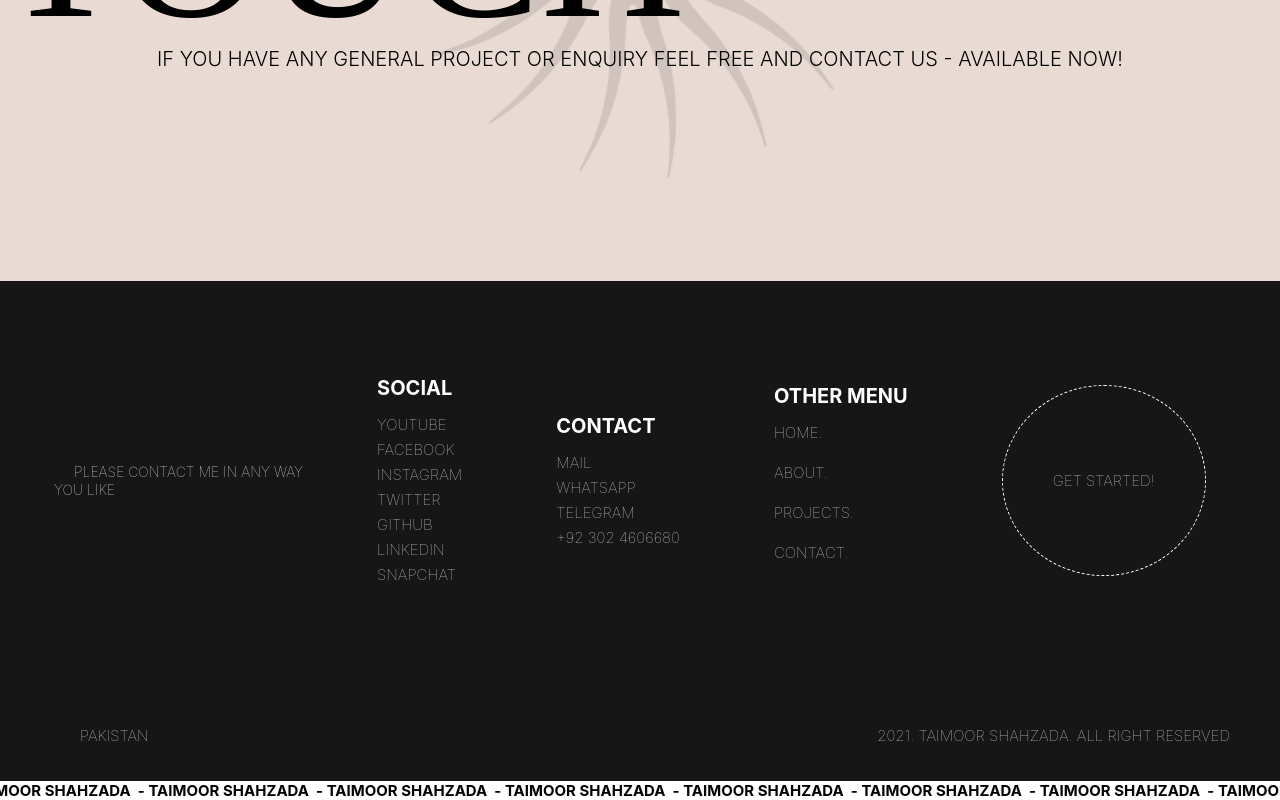
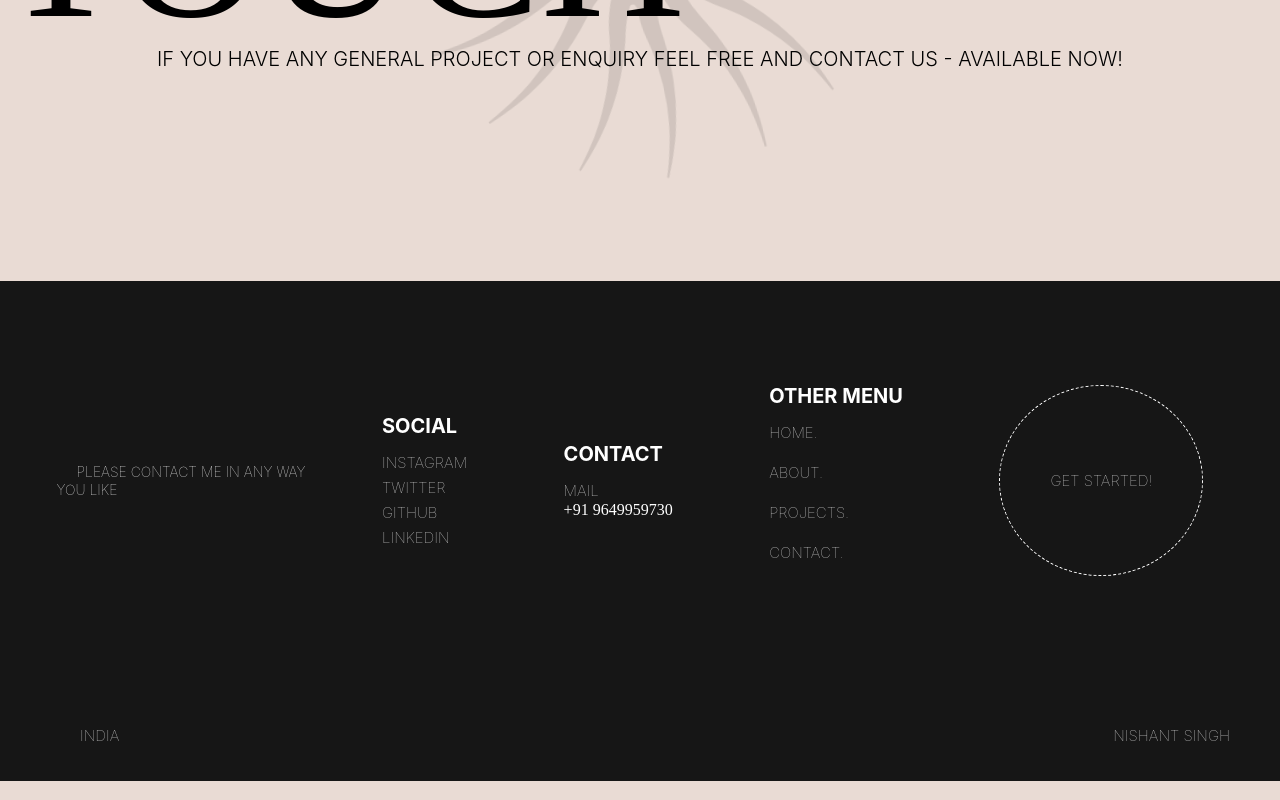
Before and after one commit to NishantSinghhhhh/portfolio-01, a React (Create React App) app: page / in a window 1280 px wide. Shown: the part 5430-6230 px from the top of the page. Built offline with nearby package versions, Linux system fonts and the light colour scheme.

Commit message:
added links will be editing projects

```diff
--- a/src/Footer/Footer.js
+++ b/src/Footer/Footer.js
@@ -15,13 +15,10 @@ function Footer() {
                            Social
                        </div>
                        <div className="social-links-items">
-                           <a href="">Youtube</a>
-                           <a href="">Facebook</a>
-                           <a href="">Instagram</a>
-                           <a href="">Twitter</a>
-                           <a href="">Github</a>
-                           <a href="">LinkedIn</a>
-                           <a href="">Snapchat</a>
+                           <a href="https://www.instagram.com/_nishant_singhh_/">Instagram</a>
+                           <a href="https://x.com/Nishant37315718?t=ihpQOy_8NvLLSuwTEOhEWQ&s=09">Twitter</a>
+                           <a href="https://github.com/NishantSinghhhhh">Github</a>
+                           <a href="https://www.linkedin.com/in/nishant-singh-8a5a00282/">LinkedIn</a>
                        </div>
                    </div>
                    <div className="social-links">
@@ -29,10 +26,8 @@ function Footer() {
                            Contact
                        </div>
                        <div className="social-links-items">
-                           <a href="">Mail</a>
-                           <a href="">Whatsapp</a>
-                           <a href="">Telegram</a>
-                           <a href="">+92 302 4606680</a>
+                       <a href="mailto:nishant.1703.developer@gmail.com?subject=Subject%20Here&body=Body%20Here">Mail</a>
+                           <>+91 9649959730</>
                        </div>
                    </div>
                    <div className="footer-menu social-links">
@@ -52,35 +47,35 @@ function Footer() {
                </div>
                <div className="footer-bottom">
                    <div className="left-footer-bottom">
-                       <p>Pakistan</p>
+                       <p>India</p>
                    </div>
                    <div className="right-footer-bottom">
-                       <p>2021. Taimoor Shahzada. ALL RIGHT RESERVED</p>
+                       <p>Nishant Singh</p>
                    </div>
                </div>
            </div>
-           <div className="footer-ticker">
-               <div className="footer-ticker-item">&nbsp; - Taimoor shahzada </div>
-               <div className="footer-ticker-item">&nbsp; - Taimoor shahzada </div>
-               <div className="footer-ticker-item">&nbsp; - Taimoor shahzada </div>
-               <div className="footer-ticker-item">&nbsp; - Taimoor shahzada </div>
-               <div className="footer-ticker-item">&nbsp; - Taimoor shahzada </div>
-               <div className="footer-ticker-item">&nbsp; - Taimoor shahzada </div>
-               <div className="footer-ticker-item">&nbsp; - Taimoor shahzada </div>
-               <div className="footer-ticker-item">&nbsp; - Taimoor shahzada </div>
-               <div className="footer-ticker-item">&nbsp; - Taimoor shahzada </div>
-               <div className="footer-ticker-item">&nbsp; - Taimoor shahzada </div>
-               <div className="footer-ticker-item">&nbsp; - Taimoor shahzada </div>
-               <div className="footer-ticker-item">&nbsp; - Taimoor shahzada </div>
-               <div className="footer-ticker-item">&nbsp; - Taimoor shahzada </div>
-               <div className="footer-ticker-item">&nbsp; - Taimoor shahzada </div>
-               <div className="footer-ticker-item">&nbsp; - Taimoor shahzada </div>
-               <div className="footer-ticker-item">&nbsp; - Taimoor shahzada </div>
-               <div className="footer-ticker-item">&nbsp; - Taimoor shahzada </div>
-               <div className="footer-ticker-item">&nbsp; - Taimoor shahzada </div>
-               <div className="footer-ticker-item">&nbsp; - Taimoor shahzada </div>
-               <div className="footer-ticker-item">&nbsp; - Taimoor shahzada </div>
-           </div>
+           {/* <div className="footer-ticker">
+               <div className="footer-ticker-item">Nishant Singh</div>
+               <div className="footer-ticker-item">Nishant Singh</div>
+               <div className="footer-ticker-item">Nishant Singh</div>
+               <div className="footer-ticker-item">Nishant Singh </div>
+               <div className="footer-ticker-item">Nishant Singh</div>
+               <div className="footer-ticker-item">Nishant Singh</div>
+               <div className="footer-ticker-item">Nishant Singh </div>
+               <div className="footer-ticker-item">Nishant Singh </div>
+               <div className="footer-ticker-item">Nishant Singh</div>
+               <div className="footer-ticker-item">Nishant Singh</div>
+               <div className="footer-ticker-item">Nishant Singh </div>
+               <div className="footer-ticker-item">Nishant Singh</div>
+               <div className="footer-ticker-item">Nishant Singh</div>
+               <div className="footer-ticker-item">Nishant Singh </div>
+               <div className="footer-ticker-item">Nishant Singh </div>
+               <div className="footer-ticker-item">Nishant Singh </div>
+               <div className="footer-ticker-item">Nishant Singh</div>
+               <div className="footer-ticker-item">Nishant Singh</div>
+               <div className="footer-ticker-item">Nishant Singh </div>
+               <div className="footer-ticker-item">Nishant Singh </div>
+           </div> */}
         </div>
     )
 }
```
